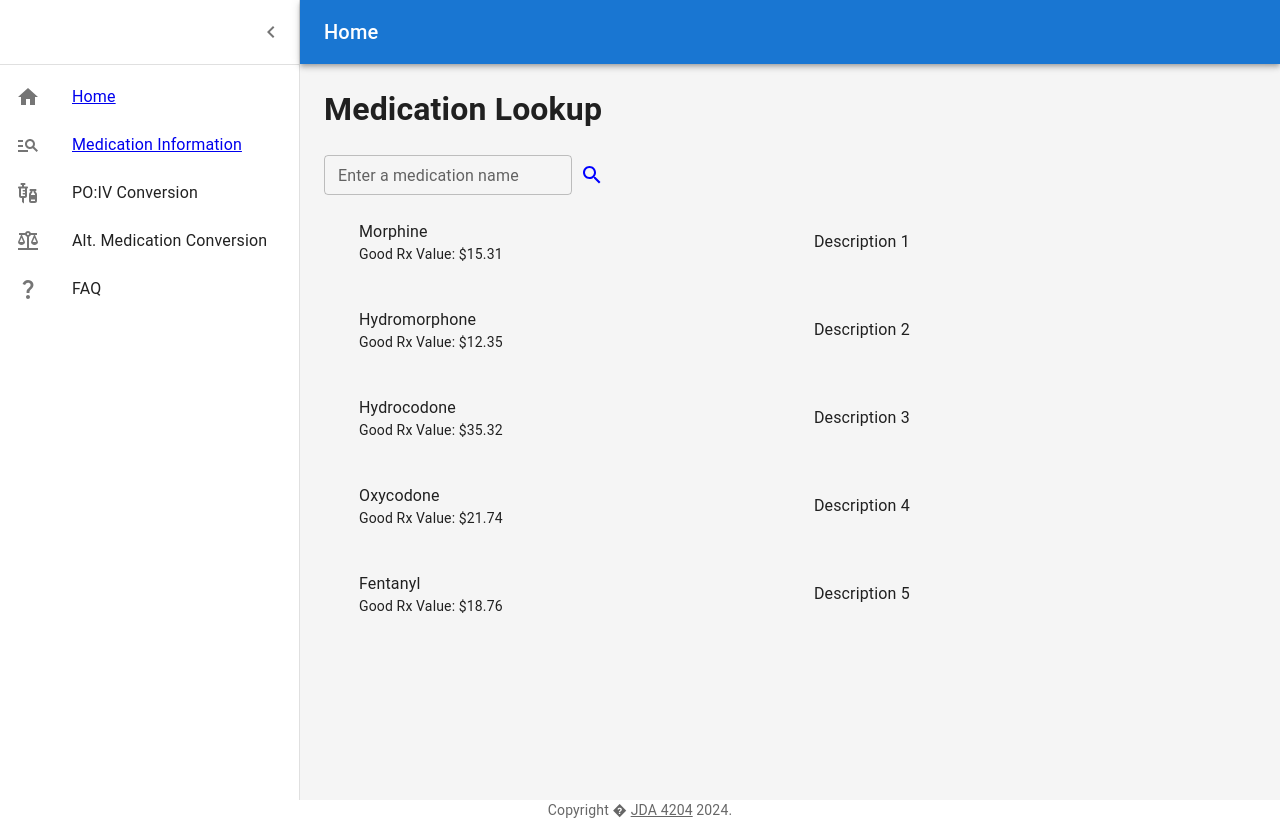
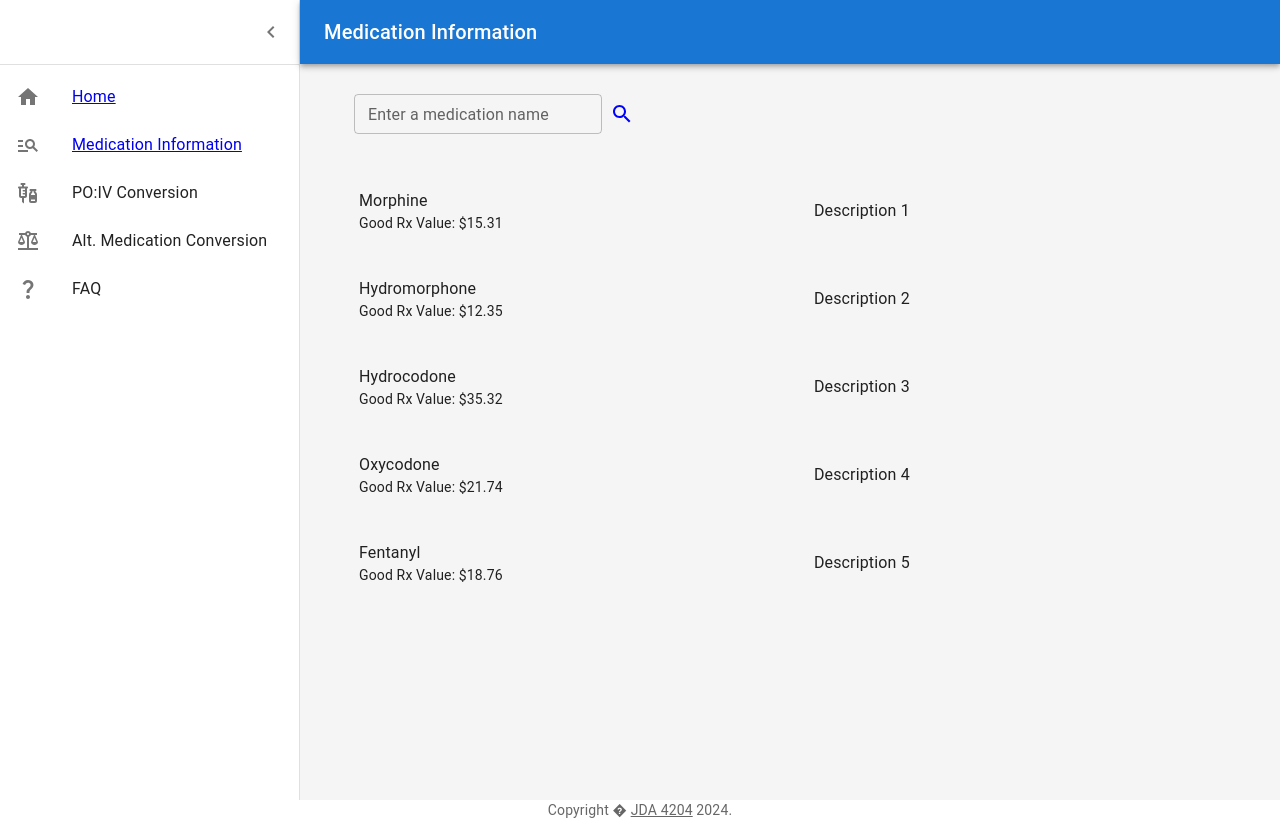
Before and after one commit to sue0-si/Medication_Conversion_4204, a React (Create React App) app in the folder medical_conversion/: page /medication-information in a window 1280 px wide. Built offline with nearby package versions, Linux system fonts and the light colour scheme.

Commit message:
Modified: dashboard component now encapsulates individual pages to update page title

```diff
--- a/medical_conversion/src/App.js
+++ b/medical_conversion/src/App.js
@@ -20,13 +20,11 @@ function App() {
     <div className="app-container">
           {/*<NavBar mode={mode} />*/}
           <Router>
-              <Dashboard heading='Home'>
-                  <Routes>
-                      <Route path="/" element={<Home />} />
-                      <Route path="/medication-information" element={<MedicationLookup />} />
-                      <Route path="/drug-detail" element={<DrugDetail />} />
+              <Routes>
+                    <Route path="/" element={<Home />} />
+                    <Route path="/medication-information" element={<MedicationLookup />} />
+                  <Route path="/drug-detail" element={<DrugDetail />} />
                   </Routes>
-              </Dashboard>
           </Router>
           <Copyright/>
     </div>
--- a/medical_conversion/src/DrugDetail.js
+++ b/medical_conversion/src/DrugDetail.js
@@ -6,6 +6,7 @@ import Tab from '@mui/material/Tab';
 import Box from '@mui/material/Box';
 import ChevronLeftIcon from '@mui/icons-material/ChevronLeft';
 import IconButton from '@mui/material/IconButton';
+import Dashboard from "./Dashboard";
 
 function CustomTabPanel(props) {
     const { children, value, index, ...other } = props;
@@ -43,7 +44,8 @@ const DrugDetail = () => {
     };
 
     return (
-        <Box sx={{ width: '100%' , padding: 3}}>
+        <Dashboard heading='Medication Information'>
+            <Box sx={{ width: '100%', padding: 3 }}>
                 <IconButton onClick={handleBack}>
                     <ChevronLeftIcon />
                     <p>Go Back</p>
@@ -93,6 +95,8 @@ const DrugDetail = () => {
                     <li>Nausea and vomiting due to various medical conditions</li>
                 </CustomTabPanel>
             </Box>
+        </Dashboard>
+
 
     )
 }
--- a/medical_conversion/src/Home.js
+++ b/medical_conversion/src/Home.js
@@ -1,9 +1,14 @@
 // JavaScript source code
 import React from "react";
+
+import Dashboard from "./Dashboard";
+
 const Home = () => {
     return (
         <div>
-            <h1>Welcome to the our Medication Conversion Tool</h1>
+            <Dashboard heading='Home'>
+              <h1>Welcome to the our Medication Conversion Tool</h1>
+            </Dashboard>
         </div>
     );
 };
--- a/medical_conversion/src/MedicationSearch.js
+++ b/medical_conversion/src/MedicationSearch.js
@@ -3,6 +3,7 @@ import React from "react";
 import SearchBar from "./SearchBar";
 import { useState } from "react";
 import SearchResult from "./SearchResult";
+import Dashboard from "./Dashboard";
 
 const filterData = (query, data) => {
     if (!query) {
@@ -42,8 +43,8 @@ const MedicationLookup = () => {
     const [searchQuery, setSearchQuery] = useState("");
     const dataFiltered = filterData(searchQuery, data);
     return (
+        <Dashboard heading='Medication Information'>
             <div>
-            <h1>Medication Lookup</h1>
                 <SearchBar searchQuery={searchQuery} setSearchQuery={setSearchQuery} />
                 <div style={{ padding: 3 }}>
                     {dataFiltered.map((d, i) => (
@@ -51,6 +52,8 @@ const MedicationLookup = () => {
                     ))}
                 </div>
             </div>
+        </Dashboard>
+
     );
 };
 
--- a/medical_conversion/src/SearchBar.js
+++ b/medical_conversion/src/SearchBar.js
@@ -4,6 +4,7 @@ import IconButton from "@mui/material/IconButton";
 import SearchIcon from "@mui/icons-material/Search";
 import TextField from "@mui/material/TextField";
 const SearchBar = ({ setSearchQuery }) => (
+    <div style={{ padding: 30 }}>
     <form>
         <TextField
             id="search-bar"
@@ -20,6 +21,7 @@ const SearchBar = ({ setSearchQuery }) => (
             <SearchIcon style={{ fill: "blue" }} />
         </IconButton>
     </form>
+    </div>
 );
 
 export default SearchBar;
```
Lines whose indentation alone changed are shown as unchanged.
